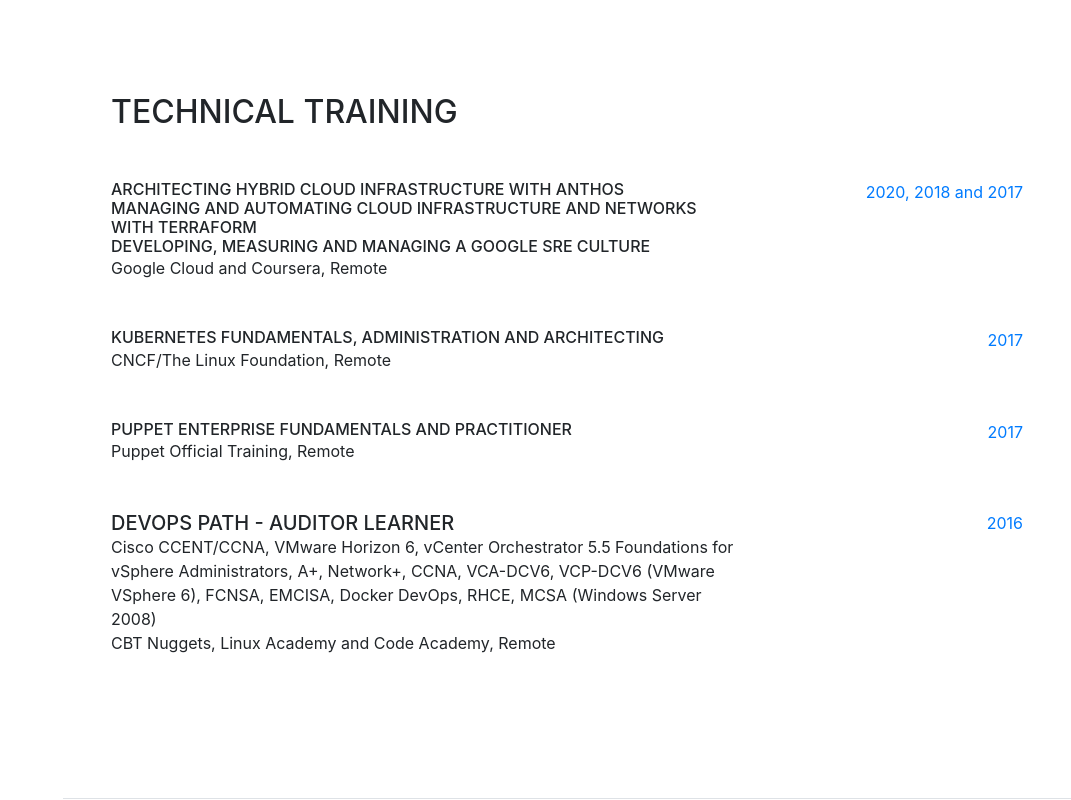
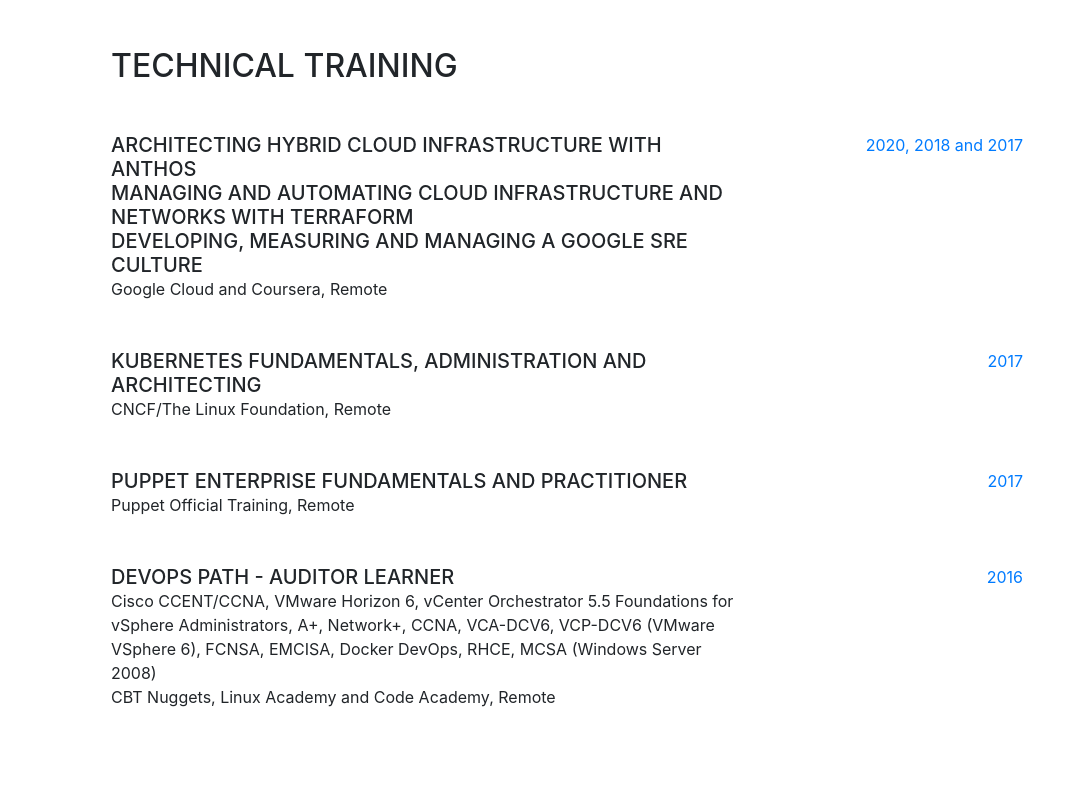
Before and after one commit to laithrafid/laith.rafids.com, a website with bundled scripts: page index.html in a window 1280 px wide. Shown: the part 2420-3220 px from the top of the page, without its empty margins (209-1280 px from the left). Built offline with nearby package versions, Linux system fonts and the light colour scheme; a web font is replaced by a local one.

Commit message:
index changes

```diff
--- a/index.html
+++ b/index.html
@@ -183,9 +183,9 @@
 
           <div class="resume-item d-flex flex-column flex-md-row mb-5">
             <div class="resume-content mr-auto">
-              <h6 class="mb-0">Architecting Hybrid Cloud Infrastructure with Anthos </h6>
-              <h6 class="mb-0">Managing and Automating Cloud Infrastructure and Networks with Terraform</h6>
-              <h6 class="mb-0">Developing, Measuring and Managing a Google SRE Culture</h6>
+              <h5 class="mb-0">Architecting Hybrid Cloud Infrastructure with Anthos </h5>
+              <h5 class="mb-0">Managing and Automating Cloud Infrastructure and Networks with Terraform</h5>
+              <h5 class="mb-0">Developing, Measuring and Managing a Google SRE Culture</h5>
                 <div>Google Cloud and Coursera, Remote</div>
 
             </div>
@@ -196,7 +196,7 @@
 
           <div class="resume-item d-flex flex-column flex-md-row mb-5">
             <div class="resume-content mr-auto">
-              <h6 class="mb-0">Kubernetes fundamentals, Administration and Architecting</h6>
+              <h5 class="mb-0">Kubernetes fundamentals, Administration and Architecting</h5>
               <div>CNCF/The Linux Foundation, Remote</div>
             </div>
             <div class="resume-date text-md-right">
@@ -205,7 +205,7 @@
           </div>
           <div class="resume-item d-flex flex-column flex-md-row mb-5">
             <div class="resume-content mr-auto">
-              <h6 class="mb-0">Puppet Enterprise Fundamentals and Practitioner</h6>
+              <h5 class="mb-0">Puppet Enterprise Fundamentals and Practitioner</h5>
               <div>Puppet Official Training, Remote</div>
             </div>
             <div class="resume-date text-md-right">
```
